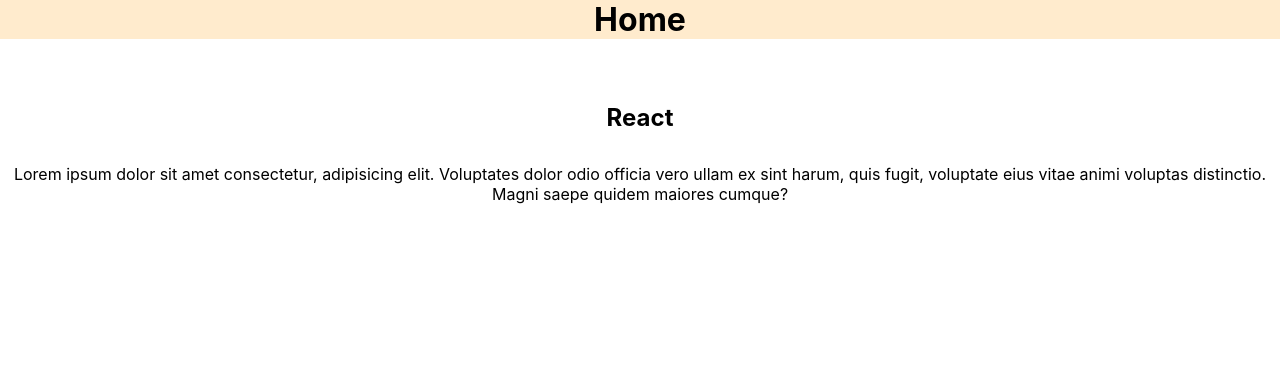
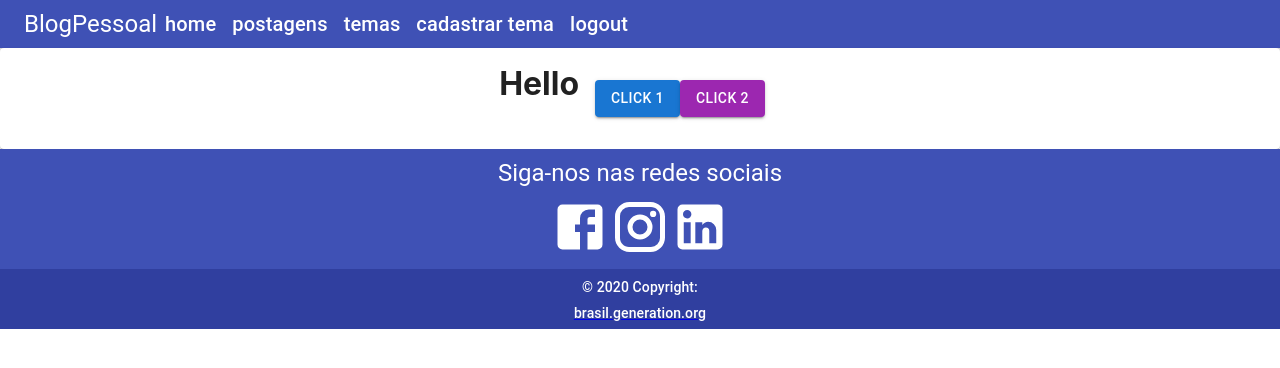
Before and after one commit to Ingridaquino/BlogPessoal-React, a React (Create React App) app: page / in a window 1280 px wide. Shown: the top 368 px of the page. Built offline with nearby package versions, Linux system fonts and the light colour scheme.

Commit message:
:construction: Criado components

```diff
--- a/package.json
+++ b/package.json
@@ -6,7 +6,7 @@
     "@emotion/react": "11.5.0",
     "@emotion/styled": "11.3.0",
     "@material-ui/core": "4.12.3",
-    "@material-ui/icons": "4.11.2",
+    "@material-ui/icons": "^4.11.3",
     "@material-ui/lab": "4.0.0-alpha.60",
     "@mui/icons-material": "5.0.5",
     "@mui/material": "5.0.6",
@@ -22,7 +22,7 @@
     "react-scripts": "5.0.0",
     "typescript": "^4.5.5",
     "web-vitals": "^2.1.4"
-    },
+  },
   "scripts": {
     "start": "react-scripts start",
     "build": "react-scripts build",
--- a/src/App.tsx
+++ b/src/App.tsx
@@ -1,15 +1,17 @@
 import React from 'react';
-import logo from './logo.svg';
 import './App.css';
-import { Home } from './components/home/Home';
-import { Main } from './components/main/Main';
+import { Home } from './paginas/home/Home';
+
+import { Navbar } from './components/estaticos/navbar/Navbar';
+import { Footer } from './components/estaticos/footer/Footer';
 
 function App() {
   return (
-    <div className="App">
-     <Home />
-     <Main />
-    </div>
+    <>
+      <Navbar />
+      <Home />
+      <Footer />
+    </>
   );
 }
 
--- /dev/null
+++ b/src/components/estaticos/footer/Footer.tsx
@@ -0,0 +1,41 @@
+import { Box, Grid, Typography } from "@mui/material";
+import InstagramIcon from '@material-ui/icons/Instagram';
+import FacebookIcon from '@material-ui/icons/Facebook';
+import LinkedInIcon from '@material-ui/icons/LinkedIn';
+
+export function Footer() {
+  return(
+    <>
+    <Grid container direction="row" justifyContent="center" alignItems="center">
+                <Grid alignItems="center" item xs={12}>
+                    <Box style={{ backgroundColor: "#3F51B5", height: "120px" }}>
+                        <Box paddingTop={1} display="flex" alignItems="center" justifyContent="center">
+                            <Typography variant="h5" align="center" gutterBottom style={{ color: "white" }}>Siga-nos nas redes sociais </Typography>
+                        </Box>
+                        <Box display="flex" alignItems="center" justifyContent="center">
+                            <a href="https://www.facebook.com/generationbrasil" target="_blank" rel="noopener noreferrer">
+                                <FacebookIcon style={{ fontSize: 60, color: "white" }} />
+                            </a>
+                            <a href="https://www.instagram.com/generationbrasil/" target="_blank" rel="noopener noreferrer">
+                                <InstagramIcon style={{ fontSize: 60, color: "white" }} />
+                            </a>
+                            <a href="https://www.linkedin.com/school/generationbrasil/" target="_blank" rel="noopener noreferrer">
+                                <LinkedInIcon style={{ fontSize: 60, color: "white" }} />
+                            </a>
+                        </Box>
+                    </Box>
+                    <Box style={{ backgroundColor: "#303F9F", height: "60px" }}>
+                        <Box paddingTop={1}>
+                            <Typography variant="subtitle2" align="center" gutterBottom style={{ color: "white" }} >© 2020 Copyright:</Typography>
+                        </Box>
+                        <Box>
+                            <a target="_blank" href="https://brasil.generation.org" rel="noopener noreferrer">
+                                <Typography variant="subtitle2" gutterBottom style={{ color: "white" }} align="center">brasil.generation.org</Typography>
+                            </a>
+                        </Box>
+                    </Box>
+                </Grid>
+            </Grid>
+    </>
+  )
+}
--- /dev/null
+++ b/src/components/estaticos/navbar/Navbar.tsx
@@ -0,0 +1,47 @@
+import { AppBar, Toolbar, Typography } from "@material-ui/core";
+import { Box } from "@mui/material";
+
+export function Navbar() {
+  return(
+    <>
+      <AppBar position="static">
+                <Toolbar variant="dense">
+                    <Box style={{ cursor: "pointer" }} >
+                        <Typography variant="h5" color="inherit">
+                            BlogPessoal
+                        </Typography>
+                    </Box>
+
+                    <Box display="flex" justifyContent="start">
+                        <Box mx={1} style={{ cursor: "pointer" }}>
+                            <Typography variant="h6" color="inherit">
+                                home
+                            </Typography>
+                        </Box>
+                        <Box mx={1} style={{ cursor: "pointer" }}>
+                            <Typography variant="h6" color="inherit">
+                                postagens
+                            </Typography>
+                        </Box>
+                        <Box mx={1} style={{ cursor: "pointer" }}>
+                            <Typography variant="h6" color="inherit">
+                                temas
+                            </Typography>
+                        </Box>
+                        <Box mx={1} style={{ cursor: "pointer" }}>
+                            <Typography variant="h6" color="inherit">
+                                cadastrar tema
+                            </Typography>
+                        </Box>
+                        <Box mx={1} style={{ cursor: "pointer" }}>
+                            <Typography variant="h6" color="inherit">
+                                logout
+                            </Typography>
+                        </Box>
+                    </Box>
+
+                </Toolbar>
+            </AppBar>
+    </>
+  )
+}
--- a/src/components/home/Home.css
+++ /dev/null
@@ -1,4 +0,0 @@
-.home {
-  background-color: blanchedalmond;
-  text-align: center;
-}
--- a/src/components/home/Home.tsx
+++ /dev/null
@@ -1,10 +0,0 @@
-import React from "react";
-import './Home.css';
-
-export function Home() {
-  return (
-    <header className="home">
-      <h1>Home</h1>
-    </header>
-  )
-}
--- a/src/components/main/Main.css
+++ /dev/null
@@ -1,8 +0,0 @@
-.main {
-  text-align: center;
-  margin: 4rem auto;
-}
-
-.main h2 {
-  margin-bottom: 2rem;
-}
--- a/src/components/main/Main.tsx
+++ /dev/null
@@ -1,14 +0,0 @@
-import './Main.css'
-
-export function Main() {
-  return (
-    <div className="main">
-      <h2> React</h2>
-      <p>Lorem ipsum dolor sit amet consectetur, adipisicing elit.
-      Voluptates dolor odio officia vero ullam ex sint harum, quis fugit,
-      voluptate eius vitae animi voluptas distinctio.
-      Magni saepe quidem maiores cumque?
-      </p>
-    </div>
-  )
-}
--- /dev/null
+++ b/src/paginas/home/Home.css
@@ -0,0 +1,11 @@
+.titulo{
+  color: blue;
+  text-align: center;
+}
+
+.img{
+  width: 500px;
+  height: 500px;
+  display: block;
+  margin: 0 auto;
+}
--- /dev/null
+++ b/src/paginas/home/Home.tsx
@@ -0,0 +1,24 @@
+import {Paper, Box, Button } from "@mui/material";
+// Importacao diferente do video
+import React from "react";
+
+export function Home() {
+  return (
+    <>
+      <Paper>
+        <Box p={2}>
+          <Box display="flex" justifyContent="center">
+            <h1>Hello</h1>
+            {/* <img src="https://avatars.githubusercontent.com/u/62892046?v=4" alt=""
+                style={{width:"30%", height:"30%"}}
+            /> */}
+            <Box display="flex" justifyContent="center" p={2}>
+              <Button variant="contained" color="primary">Click 1</Button>
+              <Button variant="contained" color="secondary" >Click 2</Button>
+            </Box>
+          </Box>
+        </Box>
+      </Paper>
+    </>
+  )
+}
```
Also changed, not shown: src/components/estaticos/footer/Footer.css (added), src/components/estaticos/navbar/Navbar.css (added), 1 other file (tests, documents, lock files or other folders).
